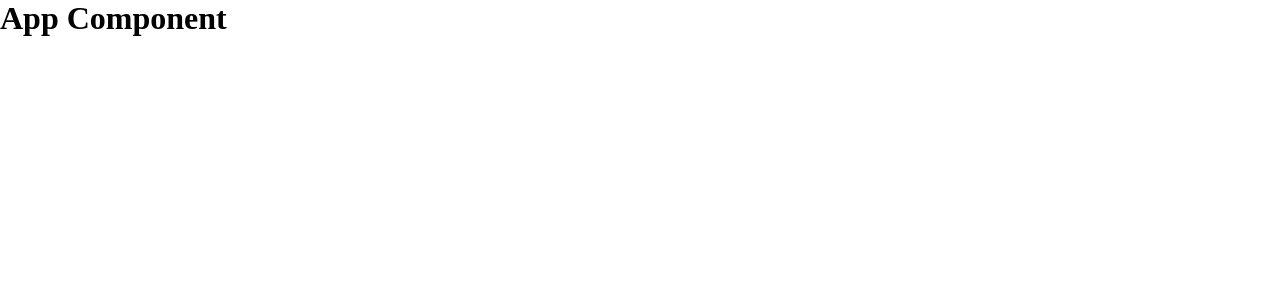
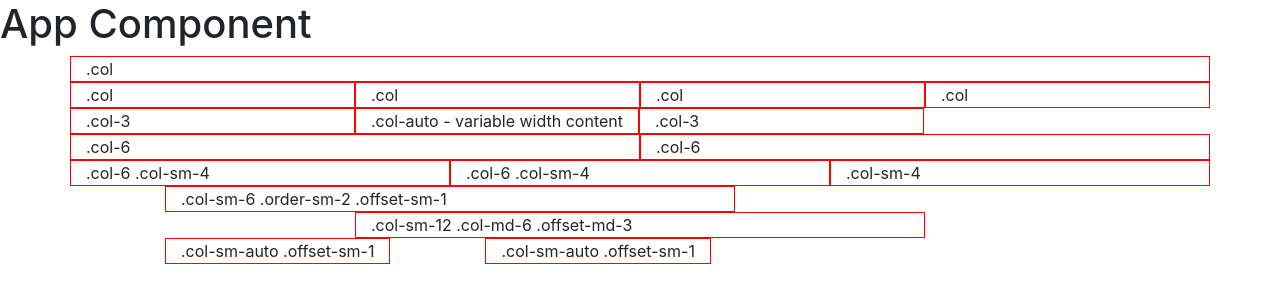
Before and after one commit to thong20/ReactJS, a React (Create React App) app: page / in a window 1280 px wide. Shown: the top 302 px of the page. Built offline with nearby package versions, Linux system fonts and the light colour scheme.

Commit message:
install bootstrap reactstrap

```diff
--- a/package.json
+++ b/package.json
@@ -6,9 +6,12 @@
     "@testing-library/jest-dom": "^5.11.4",
     "@testing-library/react": "^11.1.0",
     "@testing-library/user-event": "^12.1.10",
+    "bootstrap": "^4.5.3",
     "react": "^17.0.1",
     "react-dom": "^17.0.1",
+    "react-redux": "^7.2.2",
     "react-scripts": "4.0.1",
+    "reactstrap": "^8.8.1",
     "web-vitals": "^0.2.4"
   },
   "scripts": {
--- a/src/App.css
+++ b/src/App.css
@@ -3,3 +3,6 @@
   padding: 0;
   box-sizing: border-box;
 }
+.myCell{
+  border: 1px solid red;
+}
--- a/src/App.js
+++ b/src/App.js
@@ -1,10 +1,12 @@
 
 import './App.css';
+import Form from './screens/Form'
 
 function App() {
   return (
     <div className="App">
       <h1>App Component</h1>
+      <Form />
     </div>
   );
 }
--- a/src/index.js
+++ b/src/index.js
@@ -1,5 +1,7 @@
 import React from 'react';
 import ReactDOM from 'react-dom';
+import 'bootstrap/dist/css/bootstrap.min.css';
+
 import App from './App';
 
 
--- /dev/null
+++ b/src/screens/Form.js
@@ -0,0 +1,58 @@
+import React, { useState } from "react";
+import PropTypes from "prop-types";
+import {
+  Button, Container, Row, Col,
+  Card, CardBody, CardImg, CardTitle, CardSubtitle, CardText
+} from 'reactstrap';
+
+
+
+TodoApp.propTypes = {
+  // name_prop: PropTypes.type
+  todos: PropTypes.func, // passed from to binding/TodoApp.js
+  addTodo: PropTypes.func // passed from to binding/TodoApp.js
+};
+
+function TodoApp(props) {
+  const [text, setText] = useState("");
+  return (
+    <Container>
+      <Row>
+        <Col className="myCell">.col</Col>
+      </Row>
+      <Row>
+        <Col className="myCell">.col</Col>
+        <Col className="myCell">.col</Col>
+        <Col className="myCell">.col</Col>
+        <Col className="myCell">.col</Col>
+      </Row>
+      <Row>
+        <Col className="myCell" xs="3">.col-3</Col>
+        <Col className="myCell" xs="auto">.col-auto - variable width content</Col>
+        <Col className="myCell" xs="3">.col-3</Col>
+      </Row>
+      <Row>
+        <Col className="myCell" xs="6">.col-6</Col>
+        <Col className="myCell" xs="6">.col-6</Col>
+      </Row>
+      <Row>
+        <Col className="myCell" xs="6" sm="4">.col-6 .col-sm-4</Col>
+        <Col className="myCell" xs="6" sm="4">.col-6 .col-sm-4</Col>
+        <Col className="myCell" sm="4">.col-sm-4</Col>
+      </Row>
+      <Row>
+        <Col className="myCell" sm={{ size: 6, order: 2, offset: 1 }}>.col-sm-6 .order-sm-2 .offset-sm-1</Col>
+      </Row>
+      <Row>
+        <Col className="myCell" sm="12" md={{ size: 6, offset: 3 }}>.col-sm-12 .col-md-6 .offset-md-3</Col>
+      </Row>
+      <Row>
+        <Col className="myCell" sm={{ size: 'auto', offset: 1 }}>.col-sm-auto .offset-sm-1</Col>
+        <Col className="myCell" sm={{ size: 'auto', offset: 1 }}>.col-sm-auto .offset-sm-1</Col>
+      </Row>
+    </Container>
+  );
+}
+
+
+export default TodoApp;
```
Also changed, not shown: 2 other files (tests, documents, lock files or other folders).
